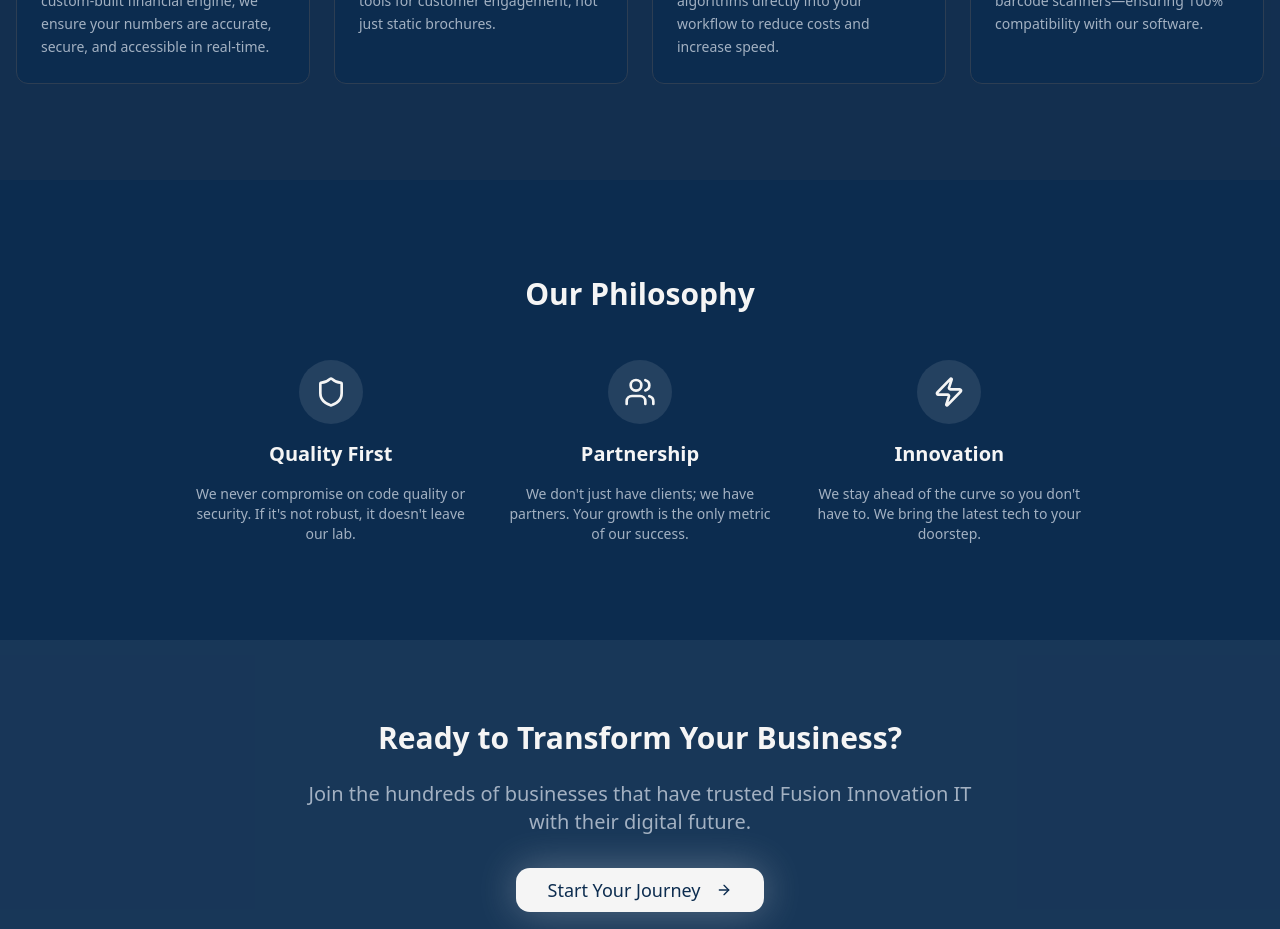
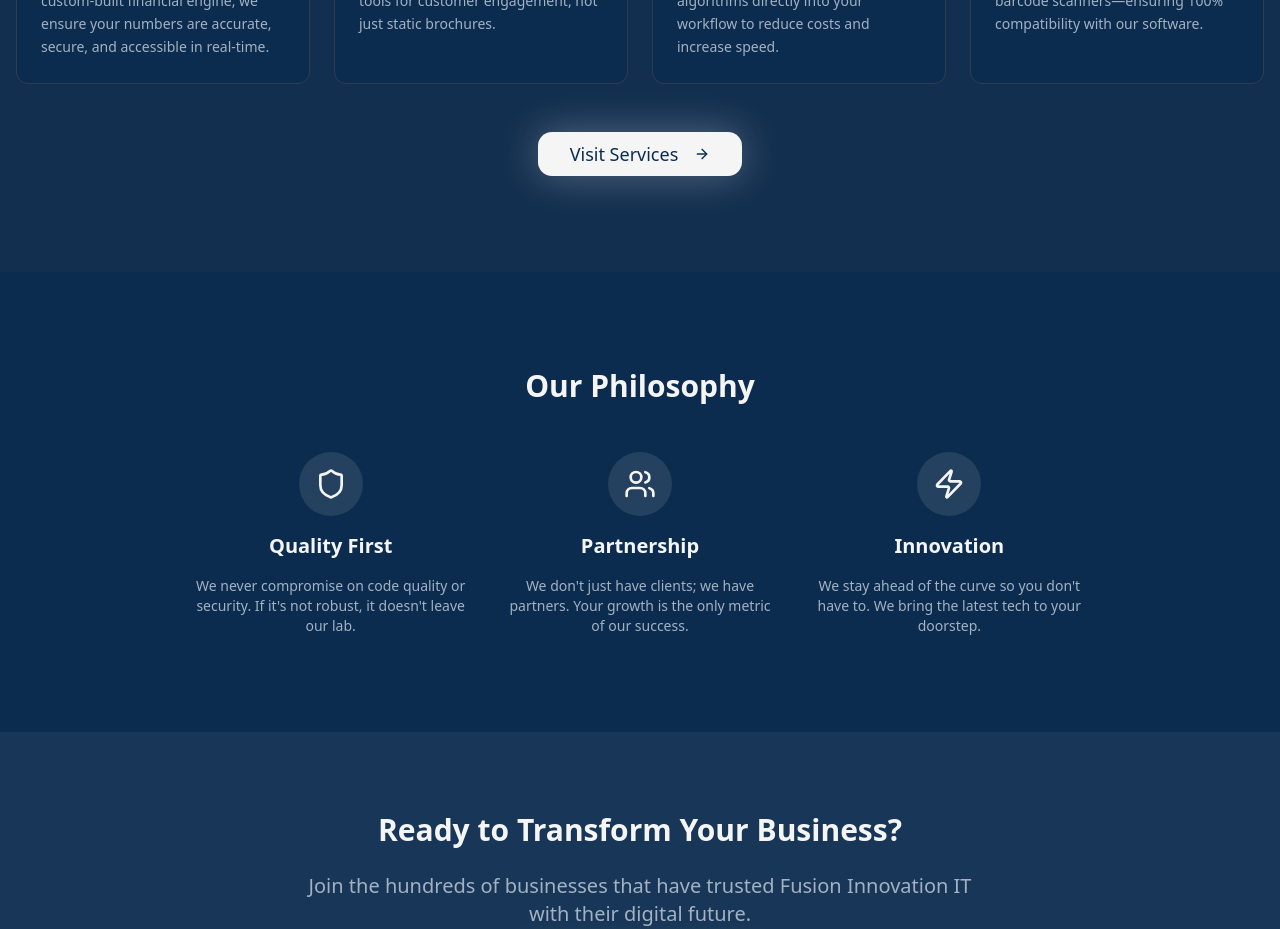
Before and after one commit to Abdelrahman-Kanakri/HyvenTech-Website, a React (Vite) app: page /#/company/profile in a window 1280 px wide. Shown: the part 2140-3069 px from the top of the page. Built offline with nearby package versions, Linux system fonts and the light colour scheme.

Commit message:
Add feature

```diff
--- a/src/pages/company/AboutUsDetailed.tsx
+++ b/src/pages/company/AboutUsDetailed.tsx
@@ -129,6 +129,15 @@ const AboutUsDetailed = () => {
               </div>
             ))}
           </div>
+
+          {/* Visit Services Button */}
+          <div className="text-center mt-12">
+            <Button asChild size="lg" className="glow text-lg px-8">
+              <Link to="/services">
+                Visit Services <ArrowRight className="ml-2 w-5 h-5" />
+              </Link>
+            </Button>
+          </div>
         </div>
       </section>
 
```
